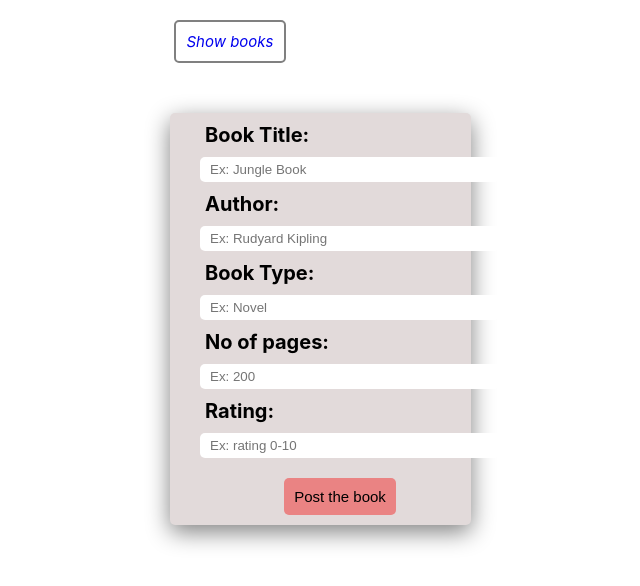
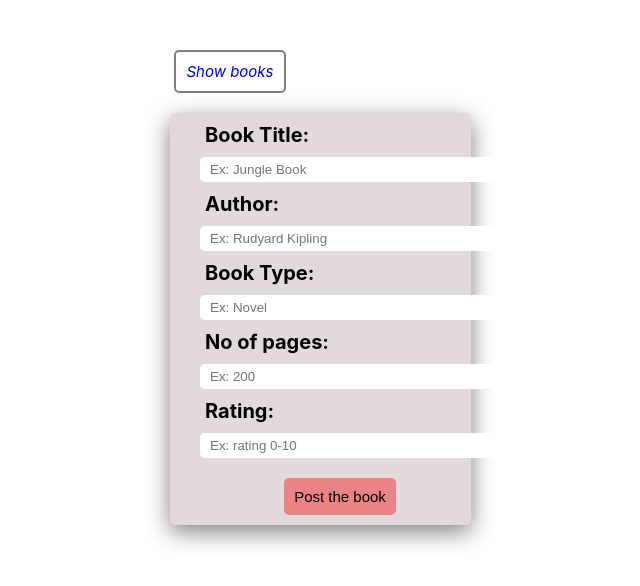
Before and after one commit to Irshad-Ahmaed/Book-Directory-CRUD, a React (Create React App) app in the folder client/: page /postBook in a window 1280 px wide. Shown: the top 586 px of the page, without its empty margins (410-1050 px from the left). Built offline with nearby package versions, Linux system fonts and the light colour scheme; no server answers.

Commit message:
Route working properly

```diff
--- a/client/src/AllRoutes.jsx
+++ b/client/src/AllRoutes.jsx
@@ -2,13 +2,15 @@ import React from 'react'
 import {Routes, Route} from 'react-router-dom';
 import { BookDisplay } from './components/BookDisplay';
 import { CreateBook } from './addBook/CreateBook';
+import UIDesign from './components/UIDesign';
 
 
 const AllRoutes = () => {
   return (
     <Routes>
-        <Route path='/displayBook' element={<BookDisplay />} />
-        <Route path='/postBook' element={<CreateBook/>} />
+      <Route path='/' element={<UIDesign/>} />
+      <Route path='/displayBook' element={<BookDisplay />} />
+      <Route path='/postBook' element={<CreateBook/>} />
     </Routes>
   )
 }
--- a/client/src/App.js
+++ b/client/src/App.js
@@ -1,5 +1,4 @@
 import {BrowserRouter as Router} from 'react-router-dom'
-import UIDesign from './components/UIDesign';
 import AllRoutes from './AllRoutes';
 import { useEffect } from 'react';
 import { useDispatch } from 'react-redux';
@@ -15,7 +14,6 @@ function App() {
   return (
     <div className="App">
       <Router>
-        <UIDesign />
         <AllRoutes />
       </Router>
     </div>
--- a/client/src/addBook/CreateBook.jsx
+++ b/client/src/addBook/CreateBook.jsx
@@ -1,9 +1,8 @@
 import React, { useState } from 'react'
 import './createBook.css'
-import { useNavigate } from 'react-router-dom'
+import { useLocation, useNavigate, Link } from 'react-router-dom'
 import { useDispatch } from 'react-redux'
 import { postBook } from '../actions/postBok'
-import UIDesign from '../components/UIDesign'
 
 export const CreateBook = () => {
   const navigate = useNavigate()
@@ -26,12 +25,20 @@ export const CreateBook = () => {
     }
   }
 
-  const parseValue = () => {
-    <UIDesign bool= {true} />
-  }
+  const location = useLocation()
 
   return (
     <section>
+
+      <div className='home-container' style={{margin:"0 0 20px 0"}}>
+        {
+          (location.pathname == '/displayBook') ?
+          <Link to='/postBook' className='add-btn'>Add a book</Link>
+          :
+          <Link to='/displayBook' className='add-btn'>Show books</Link>
+        }
+      </div>
+
       <div className='form-div'>
         <form onSubmit={handleSubmit}>
 
@@ -60,7 +67,7 @@ export const CreateBook = () => {
             <input type='number' onChange={(e)=> {setRating(e.target.value)}} min="0" max="10" placeholder='Ex: rating 0-10' name='rating' id='rating' />
           </label>
 
-          <button type='submit' onClick={parseValue} className='submit-btn'>Post the book</button>
+          <button type='submit' className='submit-btn'>Post the book</button>
         </form>
       </div>
     </section>
--- a/client/src/components/BookDisplay.jsx
+++ b/client/src/components/BookDisplay.jsx
@@ -1,6 +1,6 @@
 import React, { useEffect } from 'react'
 import '../App.css'
-import { useNavigate, useParams, Link } from 'react-router-dom'
+import { useNavigate, useParams, Link, useLocation } from 'react-router-dom'
 import { useDispatch, useSelector } from 'react-redux'
 import moment from 'moment'
 import { deleteBook, fetchAllBooks } from '../actions/postBok'
@@ -21,9 +21,27 @@ export const BookDisplay = () => {
         dispatch(deleteBook(id, navigate))
     }
 
+    const location = useLocation()
+
   return (
 
     <div className='main-container'>
+
+        <div className='home-container'>
+            {
+                (location.pathname == '/postBook') ?
+                <Link to='/displayBook' className='add-btn'>Show books</Link>
+                :
+                <>
+                    {
+                        (location.pathname == '/displayBook') ?
+                        <Link to='/postBook' style={{margin:"0 0 0 15px"}} className='add-btn'>Add a book</Link>
+                        :
+                        <Link to='/displayBook' className='add-btn'>Show books</Link>
+                    }
+                </>
+            }
+        </div>
 
         {
             bookList.data.length === 0
--- a/client/src/components/UIDesign.jsx
+++ b/client/src/components/UIDesign.jsx
@@ -8,12 +8,12 @@ const UIDesign = () => {
   return (
     <div className='home-container'>
         {
-            (location.pathname == '/postBook') ?
+            (location.pathname === '/postBook') ?
             <Link to='/displayBook' className='add-btn'>Show books</Link>
             :
             <>
                 {
-                    (location.pathname == '/displayBook') ?
+                    (location.pathname === '/displayBook') ?
                     <Link to='/postBook' className='add-btn'>Add a book</Link>
                     :
                     <Link to='/displayBook' className='add-btn'>Show books</Link>
```
